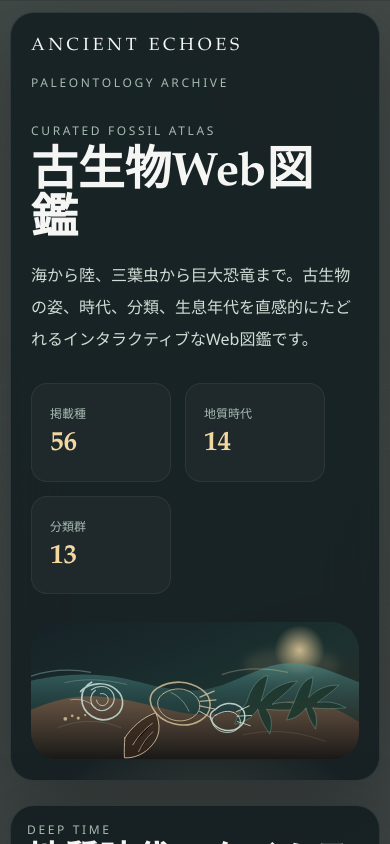
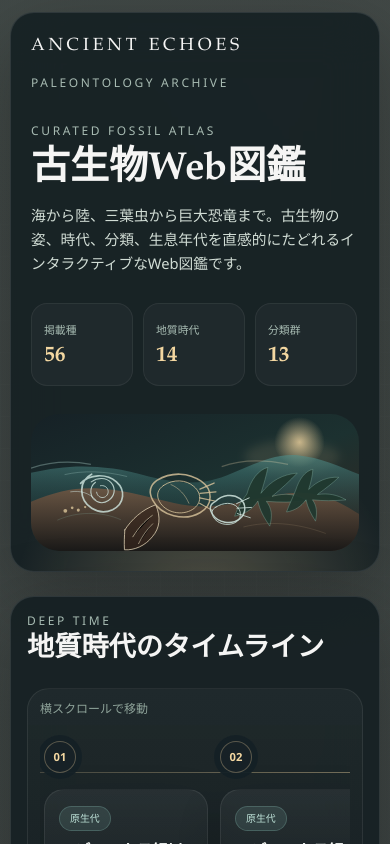
Before and after one commit to yuutom/paleontology-web-zukan, a React (Vite) app: page / in a window 390 px wide. Shown: the top 844 px of the page. Built offline with nearby package versions, Linux system fonts and the light colour scheme.

Commit message:
スマホレイアウト

```diff
--- a/src/App.tsx
+++ b/src/App.tsx
@@ -293,22 +293,22 @@ function App() {
                 Curated Fossil Atlas
               </p>
 
-              <h1 className="mt-3 font-['Iowan_Old_Style','Palatino_Linotype','Book_Antiqua',serif] text-[clamp(3.6rem,6.8vw,7rem)] leading-[1.02] font-semibold max-sm:text-[clamp(2.8rem,12vw,5rem)]">
+              <h1 className="mt-3 font-['Iowan_Old_Style','Palatino_Linotype','Book_Antiqua',serif] text-[clamp(3.6rem,6.8vw,7rem)] leading-[1.02] font-semibold max-sm:text-[clamp(2.2rem,10vw,3.6rem)]">
                 古生物Web図鑑
               </h1>
 
-              <p className="mt-3 max-w-[60ch] leading-8 text-[#d1ddd5]">
+              <p className="mt-3 max-w-[60ch] leading-8 text-[#d1ddd5] max-sm:text-[0.92rem] max-sm:leading-6">
                 海から陸、三葉虫から巨大恐竜まで。古生物の姿、時代、分類、生息年代を直感的にたどれるインタラクティブなWeb図鑑です。
               </p>
 
-              <div className="mt-7 flex flex-wrap gap-3.5">
+              <div className="mt-7 flex flex-wrap gap-3.5 max-sm:gap-2.5">
                 {heroMetrics.map((metric) => (
                   <div
                     key={metric.label}
-                    className="min-w-[140px] rounded-2xl border border-white/6 bg-white/[0.03] px-[18px] py-4"
+                    className="min-w-[140px] rounded-2xl border border-white/6 bg-white/[0.03] px-[18px] py-4 max-sm:min-w-[102px] max-sm:px-3 max-sm:py-3"
                   >
-                    <span className="text-xs text-[#a7bbb2]">{metric.label}</span>
-                    <strong className="block font-['Iowan_Old_Style','Palatino_Linotype','Book_Antiqua',serif] text-[1.7rem] text-[#f3d7a1]">
+                    <span className="text-xs text-[#a7bbb2] max-sm:text-[0.68rem]">{metric.label}</span>
+                    <strong className="block font-['Iowan_Old_Style','Palatino_Linotype','Book_Antiqua',serif] text-[1.7rem] text-[#f3d7a1] max-sm:text-[1.35rem]">
                       {metric.value}
                     </strong>
                   </div>
@@ -346,7 +346,7 @@ function App() {
             <div className="flex items-end justify-between gap-6 max-sm:flex-col max-sm:items-start">
               <div>
                 <p className="text-xs uppercase tracking-[0.22em] text-[#a7bbb2]">Deep Time</p>
-                <h2 className="mt-2 font-['Iowan_Old_Style','Palatino_Linotype','Book_Antiqua',serif] text-4xl font-semibold leading-none">
+                <h2 className="mt-2 font-['Iowan_Old_Style','Palatino_Linotype','Book_Antiqua',serif] text-4xl font-semibold leading-none max-sm:text-[1.7rem]">
                   地質時代のタイムライン
                 </h2>
               </div>
@@ -402,7 +402,7 @@ function App() {
             <div className="flex items-end justify-between gap-6 max-sm:flex-col max-sm:items-start">
               <div>
                 <p className="text-xs uppercase tracking-[0.22em] text-[#a7bbb2]">Explorer</p>
-                <h2 className="mt-2 font-['Iowan_Old_Style','Palatino_Linotype','Book_Antiqua',serif] text-4xl font-semibold leading-none">
+                <h2 className="mt-2 font-['Iowan_Old_Style','Palatino_Linotype','Book_Antiqua',serif] text-4xl font-semibold leading-none max-sm:text-[1.7rem]">
                   古生物を探す
                 </h2>
               </div>
```
